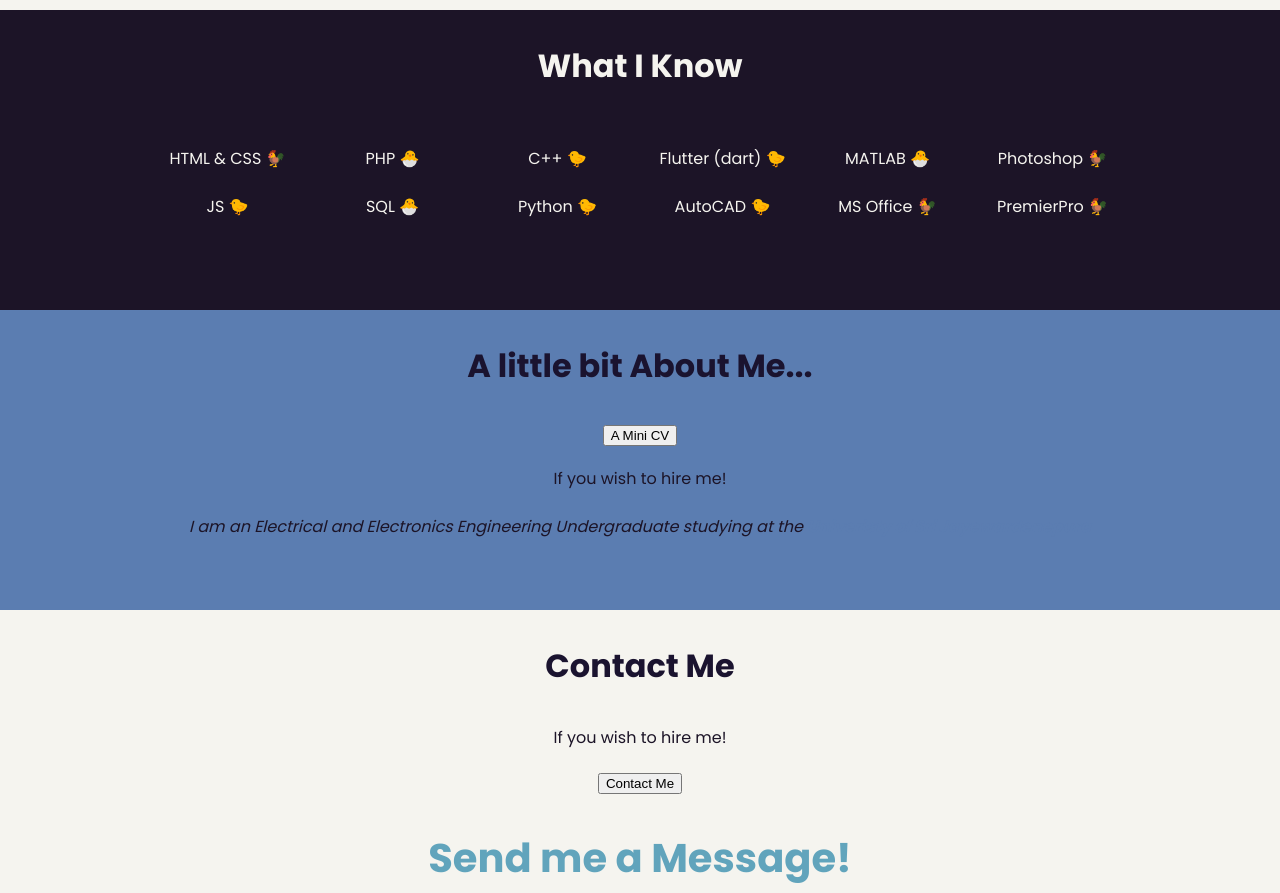
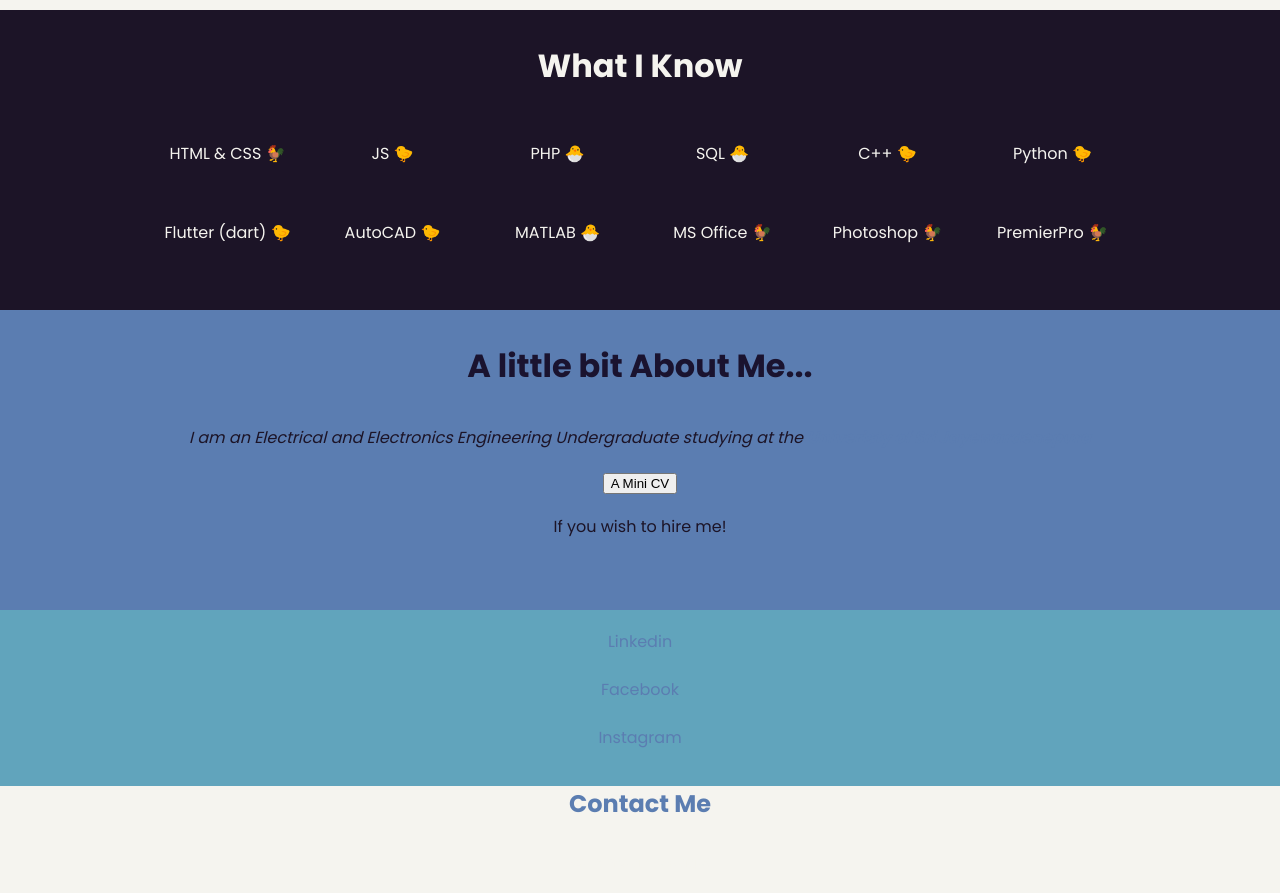
Before and after one commit to oshani-jayawardane/cv, a plain HTML site: page index.html in a window 1280 px wide. Shown: the part 1460-2353 px from the top of the page. Drawn offline with Linux system fonts and the light colour scheme.

Commit message:
Update index.html

```diff
--- a/index.html
+++ b/index.html
@@ -85,54 +85,47 @@
         <div class="skills">
             <h3>What I Know</h3>
             <div class="skill-content">
-                <div class="skill-box">
+                <!-- <div class="skill-box"> -->
                 <p>HTML & CSS 🐓</p>
                 <p>JS 🐤</p>
-                </div>
-                <div class="skill-box">
                 <p>PHP 🐣</p>
                 <p>SQL 🐣</p>
-                </div>
-                <div class="skill-box">
                 <p>C++ 🐤</p>
                 <p>Python 🐤</p>
-                </div>
-                <div class="skill-box">
                 <p>Flutter (dart) 🐤</p>
                 <p>AutoCAD 🐤</p>
-                </div>
-                <div class="skill-box">
                 <p>MATLAB 🐣</p>
                 <p>MS Office 🐓</p>
-                </div>
-                <div class="skill-box">
                 <p>Photoshop 🐓</p>
                 <p>PremierPro 🐓</p>
-                </div>
             </div>
         </div>
 
         <!-- ABOUT ME -->
         <div class="about-me">
             <h3>A little bit About Me...</h3>
+            <div class="about-content">
+                <div>
+                    <p><em>I am an Electrical and Electronics Engineering Undergraduate
+                            studying at the <strong><a href="http://eng.sjp.ac.lk/">Univeristy of Sri Jayewardenepura</a></strong></em></p>
+                </div>
                 <div class="btn">
                     <button type="button">A Mini CV</button>
                     <p>If you wish to hire me!</p>
                 </div>
-            <div class="about-content">
-                <p><em>I am an Electrical and Electronics Engineering Undergraduate studying at the <strong><a href="http://eng.sjp.ac.lk/">Univeristy of Sri Jayewardenepura</a></strong></em></p>
             </div>
         </div>
 
-        <!-- CONTACT SECTION -->
+        <!-- FOOTER -->
+        <div class="footer">
+            <div class="social">
+                <p><a href="http://www.linkedin.com/in/oshani-jayawardane-267089153" target="_blank">Linkedin</a></p>
+                <p><a href="https://www.facebook.com/people/Oshani-Jayawardane/100009470661387/" target="_blank">Facebook</a></p>
+                <p><a href="https://www.instagram.com/oh_shii/?hl=en" target="_blank">Instagram</a></p>
+            </div>
             <div class="contact-me">
-            <h3>Contact Me</h3>
-            <p>If you wish to hire me!</p>
-            <div class="btn">
-                <button type="button">Contact Me</button>
-            </div>
-
-            <h2>Send me a Message!</h2>
+                <h4>Contact Me</h4>
+                <h5>Send me a Message!</h5>
                 <form action="mailto:oshani.jayawardane@gmail.com?subject=feedback" method="post">
                     <label>Your Name</label><br>
                     <input type="text" name="yourName" value="" placeholder="Enter your name"><br>
@@ -142,14 +135,6 @@
                     <textarea name="yourMessage" rows="8" cols="80"></textarea><br><br>
                     <input type="submit" name="Submit">
                 </form>
-        </div>
-
-        <!-- FOOTER -->
-        <div class="footer">
-            <div class="social">
-                <p><a href="http://www.linkedin.com/in/oshani-jayawardane-267089153" target="_blank">Linkedin</a></p>
-                <p><a href="https://www.facebook.com/people/Oshani-Jayawardane/100009470661387/" target="_blank">Facebook</a></p>
-                <p><a href="https://www.instagram.com/oh_shii/?hl=en" target="_blank">Instagram</a></p>
             </div>
             <p>&copy; 2022 Oshani JAyawardane</p>
         </div>
```
Lines whose indentation alone changed are shown as unchanged.
